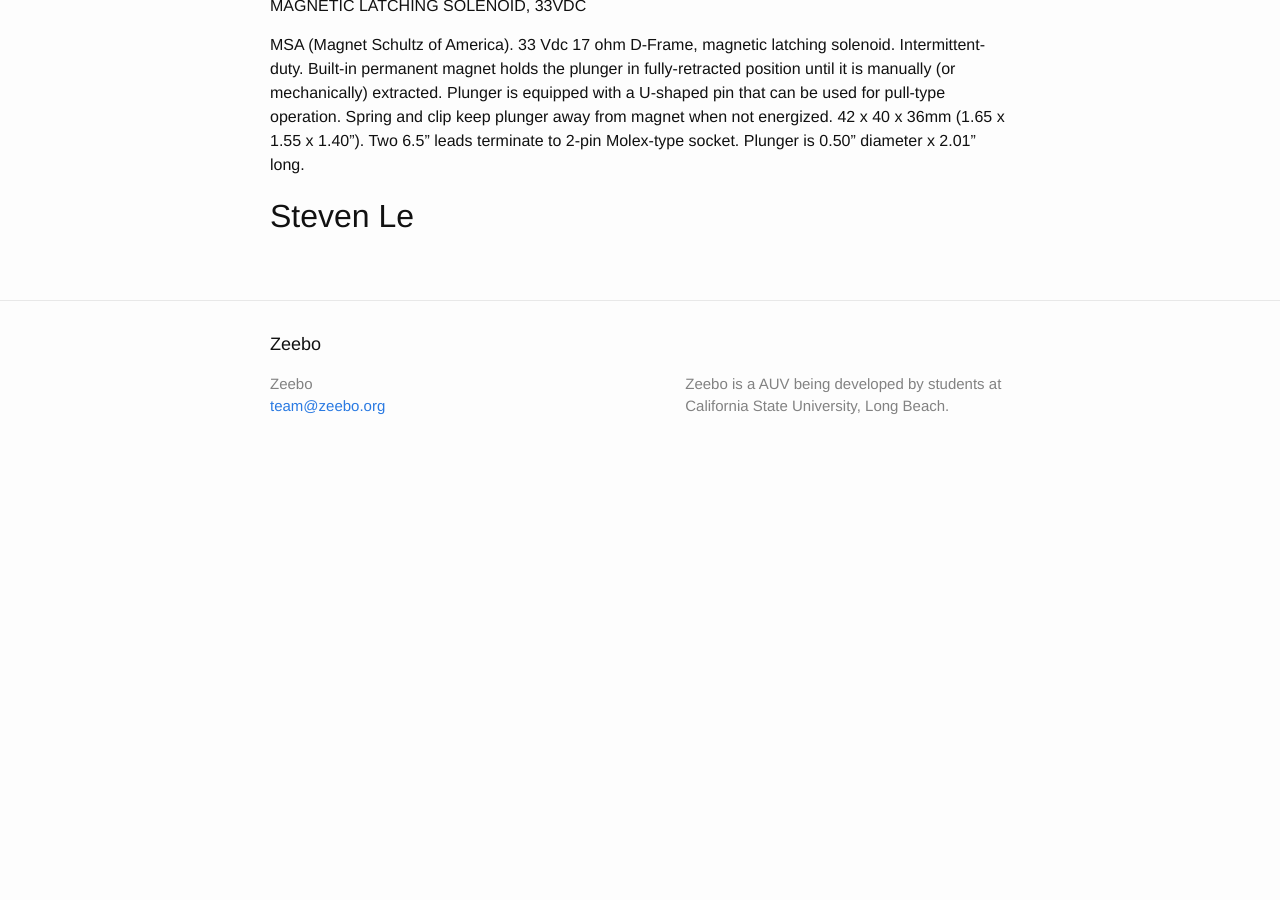
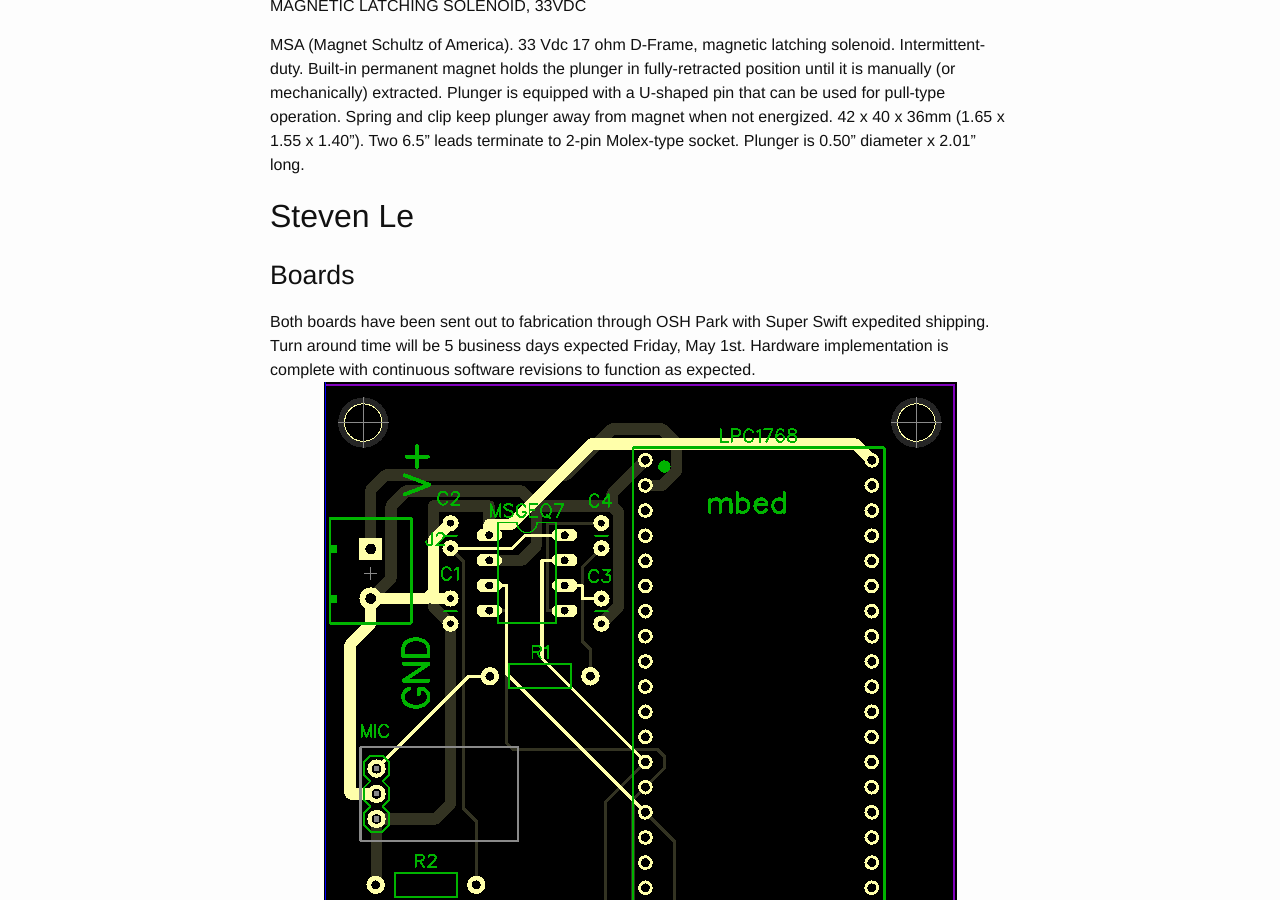
Before and after one commit to vartan/Xeebo, a Jekyll site: the page built from _posts/2015-04-24-weekly-report-12.md, in a window 1280 px wide and 900 px high, scrolled down 6248 px. Built offline with Jekyll 4.4.1, drawn with Linux system fonts in a browser that asks for light colours; comment, search, counter and statistics services are not loaded; before the commit the page ends 6726 px from its top, so only the background shows below that.

Commit message:
updated fab boards am

```diff
--- a/_posts/2015-04-24-weekly-report-12.md
+++ b/_posts/2015-04-24-weekly-report-12.md
@@ -76,3 +76,7 @@ MSA (Magnet Schultz of America). 33 Vdc 17 ohm D-Frame, magnetic latching soleno
 
 
 #Steven Le
+##Boards
+Both boards have been sent out to fabrication through OSH Park with Super Swift expedited shipping.  Turn around time will be 5 business days expected Friday, May 1st.  Hardware implementation is complete with continuous software revisions to function as expected.
+![Receive Board - TOP](/images/am_rx_board2.png)
+![Transmit Board - TOP](/images/am_tx_board2.png)
```
Also changed, not shown: images/am_rx_board2.png (added), images/am_tx_board2.png (added).
